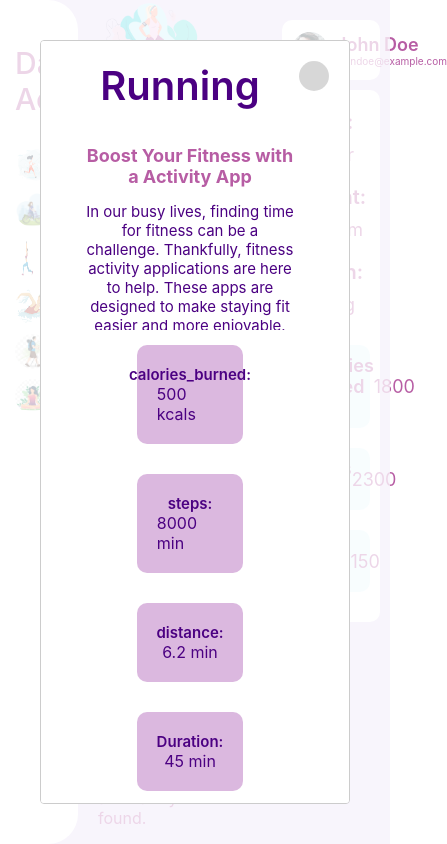
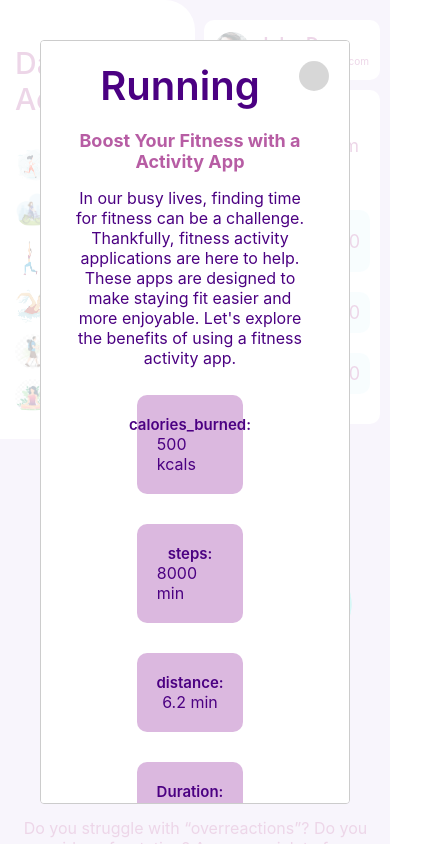
Before and after one commit to ForamGhoniya/fitnessApp, a React (Create React App) app: page /home in a window 390 px wide. Both pictures are taken after a click on the element "Running". Shown: the top 844 px of the page, 447 px wide, since content can reach past the window. Built offline with nearby package versions, Linux system fonts and the light colour scheme; grey boxes are pictures that could not be loaded.

Commit message:
change responsive design

```diff
--- a/src/features/dashboard/style/homepageresponsive.css
+++ b/src/features/dashboard/style/homepageresponsive.css
@@ -108,8 +108,43 @@
     padding-left: 8px;
   }
 }
-@media screen and (max-width: 1024px) {
-  .main-wrapper .activity-details .activity .blog .activity-blog p {
-    font-size: 15px;
+@media screen and (max-width: 425px) {
+  .main-wrapper .activity-details .activity .blog {
+    height: 250px;
+    margin-bottom: 0;
+    padding: 0;
+  }
+  .main-wrapper .chart {
+    width: 100%;
+  }
+  .dashboard-wrapper {
+    align-items: flex-start;
+    flex-direction: column;
+  }
+  .dashboard-wrapper .fitness-activity-dash {
+    width: 50%;
+  }
+  .dashboard-wrapper .userData {
+    width: 40%;
+  }
+  .dashboard-wrapper .userData .userInfo-main .userInfo .Info {
+    display: flex;
+    flex-direction: row;
+    justify-content: center;
+    margin: 3px;
+  }
+  .dashboard-wrapper .userData .userInfo-main .userInfo .Info .key {
+    margin-bottom: 0;
+  }
+  .dashboard-wrapper .About {
+    width: 90%;
+    padding-top: 20px;
+  }
+  .dashboard-wrapper .About .activity-desc {
+    text-align: center;
+    margin-bottom: 30px;
+  }
+  .dashboard-wrapper .About .activity-img {
+    background-position: center;
   }
 }/*# sourceMappingURL=homepageresponsive.css.map */
--- a/src/features/dashboard/style/homepageresponsive.scss
+++ b/src/features/dashboard/style/homepageresponsive.scss
@@ -179,18 +179,57 @@
     }
 }
 
-@media screen and (max-width: 1024px) {
+@media screen and (max-width: 425px) {
     .main-wrapper {
         .activity-details {
             .activity {
                 .blog {
-                    .activity-blog {
-                        p {
-                            font-size: 15px;
+                    height: 250px;
+                    margin-bottom: 0;
+                    padding: 0;
+                }
+            }
+        }
+        .chart {
+            width: 100%;
+        }
+    }
+
+    .dashboard-wrapper {
+        align-items: flex-start;
+        flex-direction: column;
+
+        .fitness-activity-dash {
+            width: 50%;
+        }
+        .userData {
+            width: 40%;
+
+            .userInfo-main {
+                .userInfo {
+                    .Info {
+                        display: flex;
+                        flex-direction: row;
+                        justify-content: center;
+                        margin: 3px;
+                        .key {
+                            margin-bottom: 0;
                         }
                     }
                 }
             }
         }
+
+        .About {
+            width: 90%;
+            padding-top: 20px;
+            .activity-desc {
+                text-align: center;
+                margin-bottom: 30px;
+            }
+            .activity-img {
+                background-position: center;
+            }
+        }
     }
 }
```
Also changed, not shown: 1 other file (tests, documents, lock files or other folders).
